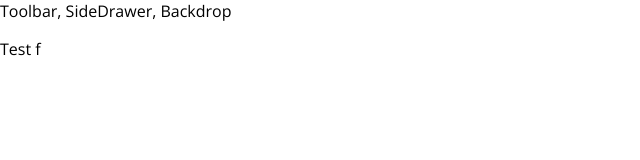
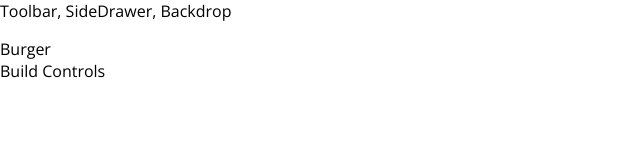
Before and after one commit to gabrielweich/burger-builder, a React app: page / in a window 1280 px wide. Shown: the top 160 px of the page, without its empty margins (0-640 px from the left). Built offline with nearby package versions, Linux system fonts and the light colour scheme.

Commit message:
layout structure

```diff
--- a/src/App.js
+++ b/src/App.js
@@ -1,13 +1,14 @@
 import React, { Component } from 'react';
 
 import Layout from './components/Layout/Layout';
+import BurgerBuilder from './containers/BurgerBuilder/BurgerBuilder';
 
 class App extends Component {
   render() {
     return (
       <div>
         <Layout>
-          <p>Test f</p>
+          <BurgerBuilder/>
         </Layout>
       </div>
     );
--- /dev/null
+++ b/src/components/Layout/Layout.css
@@ -0,0 +1,3 @@
+.Content{
+  margin-top: 16px;
+}
--- a/src/components/Layout/Layout.js
+++ b/src/components/Layout/Layout.js
@@ -1,13 +1,15 @@
 import React from 'react';
-import Auxiliar from '../../hoc/Auxiliar';
+
+import Auxiliary from '../../hoc/Auxiliary';
+import classes from './Layout.css';
 
 const layout = (props) => (
-  <Auxiliar>
+  <Auxiliary>
     <div>Toolbar, SideDrawer, Backdrop</div>
-    <main>
+    <main className={classes.Content}>
       {props.children}
     </main>
-  </Auxiliar>
+  </Auxiliary>
 );
 
 export default layout;
--- /dev/null
+++ b/src/containers/BurgerBuilder/BurgerBuilder.js
@@ -0,0 +1,16 @@
+import React, { Component } from 'react';
+import Auxiliary from '../../hoc/Auxiliary';
+
+class BurgerBuilder extends Component {
+  render() {
+    return (
+      <Auxiliary>
+        <div>Burger</div>
+        <div>Build Controls</div>
+      </Auxiliary>
+
+    );
+  }
+}
+
+export default BurgerBuilder;
--- a/src/hoc/Auxiliar.js
+++ /dev/null
@@ -1,3 +0,0 @@
-const auxiliar = (props) => props.children;
-
-export default auxiliar;
--- /dev/null
+++ b/src/hoc/Auxiliary.js
@@ -0,0 +1,3 @@
+const auxiliary = (props) => props.children;
+
+export default auxiliary;
```
